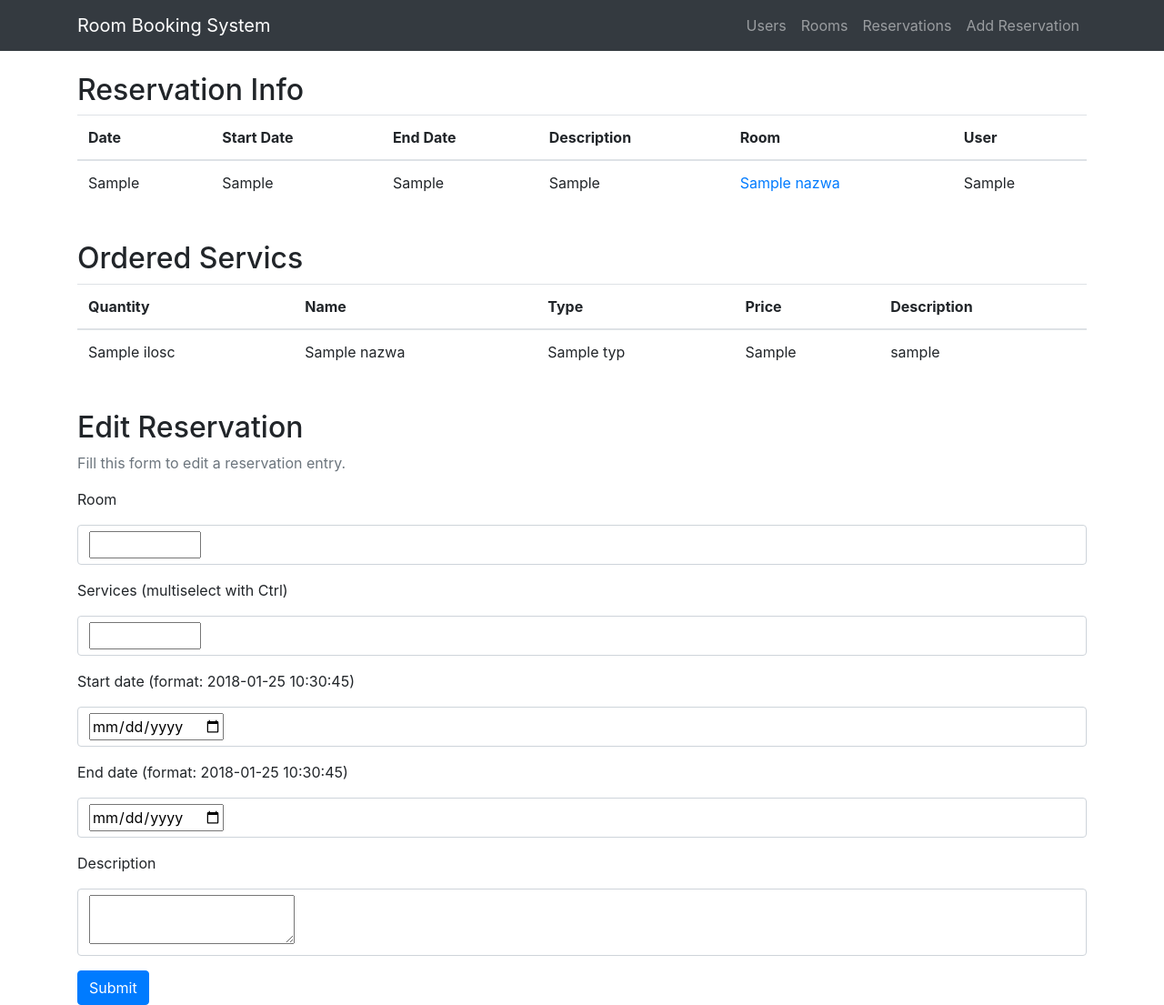
After one commit to maciej3031/room_booking, a Flask app: template booking/templates/edit_reservation.html in a window 1280 px wide. The commit adds this page. Shown: the whole page at 91% size. Run offline with Flask 2, Linux system fonts and the light colour scheme; the template is opened without the code that fills it: most values are stand-ins (such as "Sample title", 1, 10 or a date in 2020); form fields are guessed from the names that the template uses; parts of the project's set-up code (start-up, migrations or seed data) failed here and were passed over; some libraries are stand-ins or nearby versions.

Commit message:
Added user_detail and reservation_edit views

```diff
--- /dev/null
+++ b/booking/templates/edit_reservation.html
@@ -0,0 +1,92 @@
+{% extends "index.html" %}
+{% block content %}
+
+<br>
+<h2>Reservation Info</h2>
+<table class="table table-hover">
+	<thead>
+	  <tr>
+		<th>Date</th>
+		<th>Start Date</th>
+		<th>End Date</th>
+		<th>Description</th>
+		<th>Room</th>
+		<th>User</th>
+	  </tr>
+	</thead>
+	<tbody>
+	<tr>
+		<td>{{ reservation.DataRezerwacji }}</td>
+		<td>{{ reservation.DataRozpoczecia }}</td>
+		<td>{{ reservation.DataZakonczenia }}</td>
+		<td>{{ reservation.OpisRezerwacji }}</td>
+		<td><a href="{{ url_for('room_details', pk=reservation.sale.IdSali) }}">{{ reservation.sale.Nazwa }}</a></td>
+		<td>{{ reservation.IdUzytkownika }}</td>
+	</tr>
+	</tbody>
+</table>
+
+<br>
+<h2>Ordered Servics</h2>
+<table class="table table-hover">
+	<thead>
+	  <tr>
+		<th>Quantity</th>
+		<th>Name</th>
+		<th>Type</th>
+		<th>Price</th>
+		<th>Description</th>
+	  </tr>
+	</thead>
+	<tbody>
+	{% for detail in reservation.rezerwacjeszczegoly_collection %}
+	<tr>
+		<td>{{ detail.Ilosc }}</td>
+		<td>{{ detail.uslugi.Nazwa }}</td>
+		<td>{{ detail.uslugi.Typ }}</td>
+		<td>{{ detail.uslugi.CenaWykorzystania }}</td>
+		<td>{{ detail.uslugi.OpisUslugi }}</td>
+	</tr>
+	{% endfor %}
+	</tbody>
+</table>
+
+<br>
+<h2>Edit Reservation</h2>
+<p class="text-muted">Fill this form to edit a reservation entry.</p>
+<form method="POST" action="{{ url_for('edit_reservation', pk=reservation.IdRezerwacji) }}">
+	{{ form.csrf_token }}
+	<div class="form-group">
+		<label for="formControlInput2">{{ form.room.label }}</label>
+		<div class="form-control" id="formControlInput2">
+		{{ form.room(size=7) }}
+		</div>
+		</div>
+		<div class="form-group">
+		<label for="formControlInput3">{{ form.services.label }} (multiselect with Ctrl)</label>
+		<div class="form-control" id="formControlInput3">
+		{{ form.services(size=7) }}
+		</div>
+	</div>
+	<div class="form-group">
+		<label for="formControlInput4">{{ form.start_date.label }} (format: 2018-01-25 10:30:45)</label>
+		<div class="form-control" id="formControlInput4">
+		{{ form.start_date(size=20) }}
+		</div>
+	</div>
+	<div class="form-group">
+		<label for="formControlInput5">{{ form.end_date.label }} (format: 2018-01-25 10:30:45)</label>
+		<div class="form-control" id="formControlInput5">
+		{{ form.end_date(size=20) }}
+		</div>
+	</div>
+	<div class="form-group">
+		<label for="formControlInput6">{{ form.description.label }}</label>
+		<div class="form-control" id="formControlInput6">
+		{{ form.description(size=100) }}
+		</div>
+	</div>
+	<button class="btn btn-primary" type="submit">Submit</button>
+</form>
+
+{% endblock %}
--- a/booking/templates/users_list.html
+++ b/booking/templates/users_list.html
@@ -17,7 +17,7 @@
 		<tbody>
 		{% for user in users %}
 		<tr>
-			<td>{{ user.IdUzytkownika }}</td>
+			<td><a href="{{ url_for('user_details', pk=user.IdUzytkownika) }}">{{ user.IdUzytkownika }}</a></td>
 			<td>{{ user.Imie }}</td>
 			<td>{{ user.Nazwisko }}</td>
 			<td>{{ user.OpisUzytkownika }}</td>
--- a/requirements.txt
+++ b/requirements.txt
@@ -6,7 +6,7 @@ itsdangerous==0.24
 Jinja2==2.10
 MarkupSafe==1.0
 pyodbc==4.0.23
-pypyodbc==1.3.4
+pypyodbc==1.3.4.3
 SQLAlchemy==1.2.8
 Werkzeug==0.14.1
 WTForms==2.1
```
Also changed, not shown: booking/templates/user_details.html (added, +54 -0 lines), booking/views.py (+31 -0 lines), booking/forms.py (line endings or trailing spaces).
